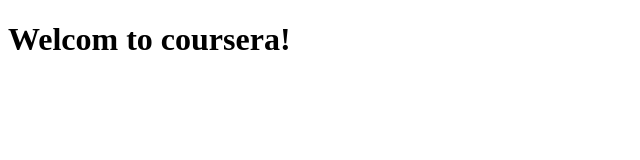
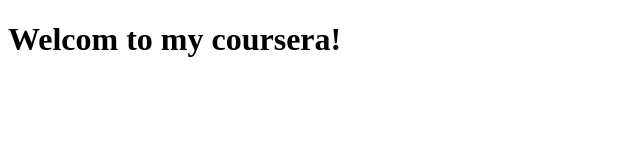
Before and after one commit to Abdulaziz-Abdh/coursera, a plain HTML site: page site/index.html in a window 1280 px wide. Shown: the whole page, without its empty margins (0-640 px from the left). Drawn offline with Linux system fonts and the light colour scheme.

Commit message:
a small additon edit to page content.

```diff
--- a/site/index.html
+++ b/site/index.html
@@ -5,6 +5,6 @@
     <title>Welcom to coursera</title>
   </head>
   <body>
-    <h1>Welcom to coursera!</h1>
+    <h1>Welcom to my coursera!</h1>
   </body>
 </html>
```
